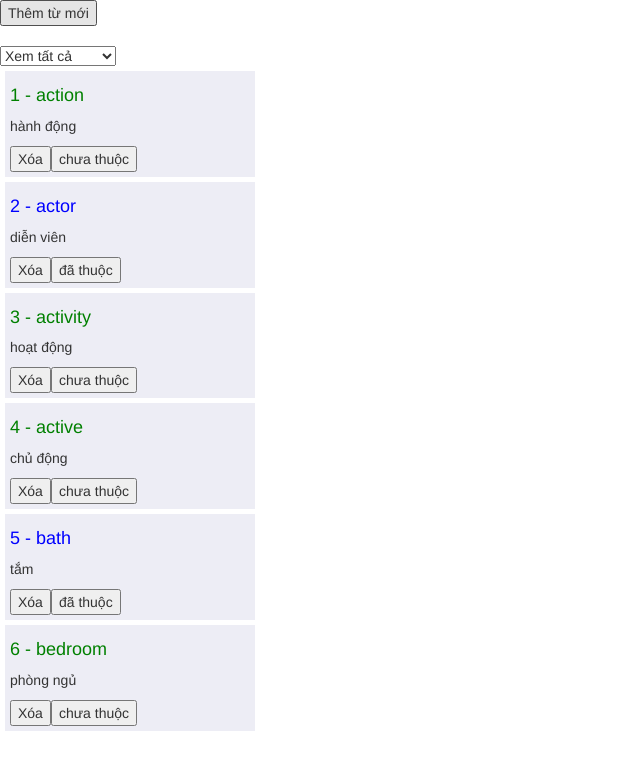
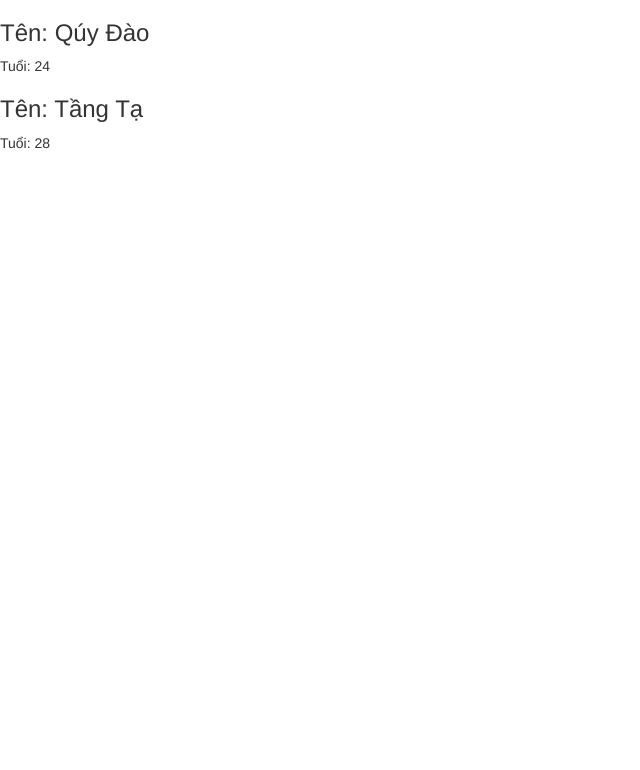
Before and after one commit to ThienBinhHY/LearnAngular4, an Angular app: page / in a window 1280 px wide. Shown: the top 770 px of the page, without its empty margins (0-640 px from the left). Built offline with nearby package versions, Linux system fonts and the light colour scheme.

Commit message:
Sử dụng Input để tái sử dụng component

```diff
--- a/src/app/app.component.html
+++ b/src/app/app.component.html
@@ -2,4 +2,6 @@
 <app-book>/</app-book>-->
 <!--<app-user-form></app-user-form>-->
 <!--<app-struct></app-struct>-->
-<app-words></app-words>
+<!--<app-words></app-words>-->
+<app-person name = "Qúy Đào" age = "24"></app-person>
+<app-person name = "Tầng Tạ" age = "28"></app-person>
--- a/src/app/app.module.ts
+++ b/src/app/app.module.ts
@@ -8,6 +8,7 @@ import { BookComponent } from './book/book.component';
 import { UserFormComponent } from './user-form/user-form.component';
 import { StructComponent } from './struct/struct.component';
 import { WordsComponent } from './words/words.component';
+import { PersonComponent } from './person/person.component';
 
 @NgModule({
   declarations: [
@@ -17,6 +18,7 @@ import { WordsComponent } from './words/words.component';
     UserFormComponent,
     StructComponent,
     WordsComponent,
+    PersonComponent,
 ],
   imports: [
     BrowserModule,
--- /dev/null
+++ b/src/app/person/person.component.html
@@ -0,0 +1,2 @@
+<h3>Tên: {{ name }}</h3>
+<p>Tuổi: {{ age }}</p>
--- /dev/null
+++ b/src/app/person/person.component.ts
@@ -0,0 +1,16 @@
+import { Component, OnInit, Input } from '@angular/core';
+
+@Component({
+  selector: 'app-person',
+  templateUrl: './person.component.html',
+  styleUrls: ['./person.component.css']
+})
+export class PersonComponent implements OnInit {
+  @Input() name: string;
+  @Input() age: Number;
+  constructor() { }
+
+  ngOnInit() {
+  }
+
+}
```
Also changed, not shown: src/app/person/person.component.css (added), 1 other file (tests, documents, lock files or other folders).
